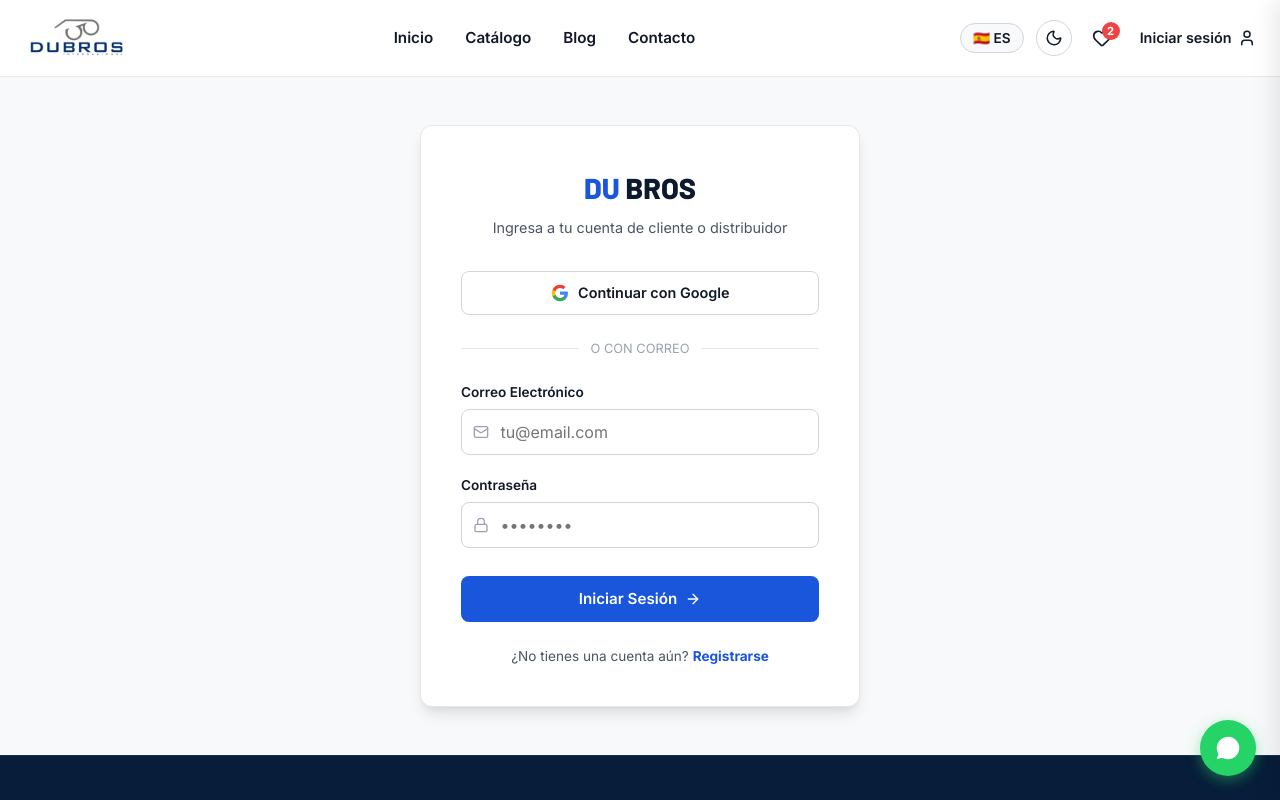
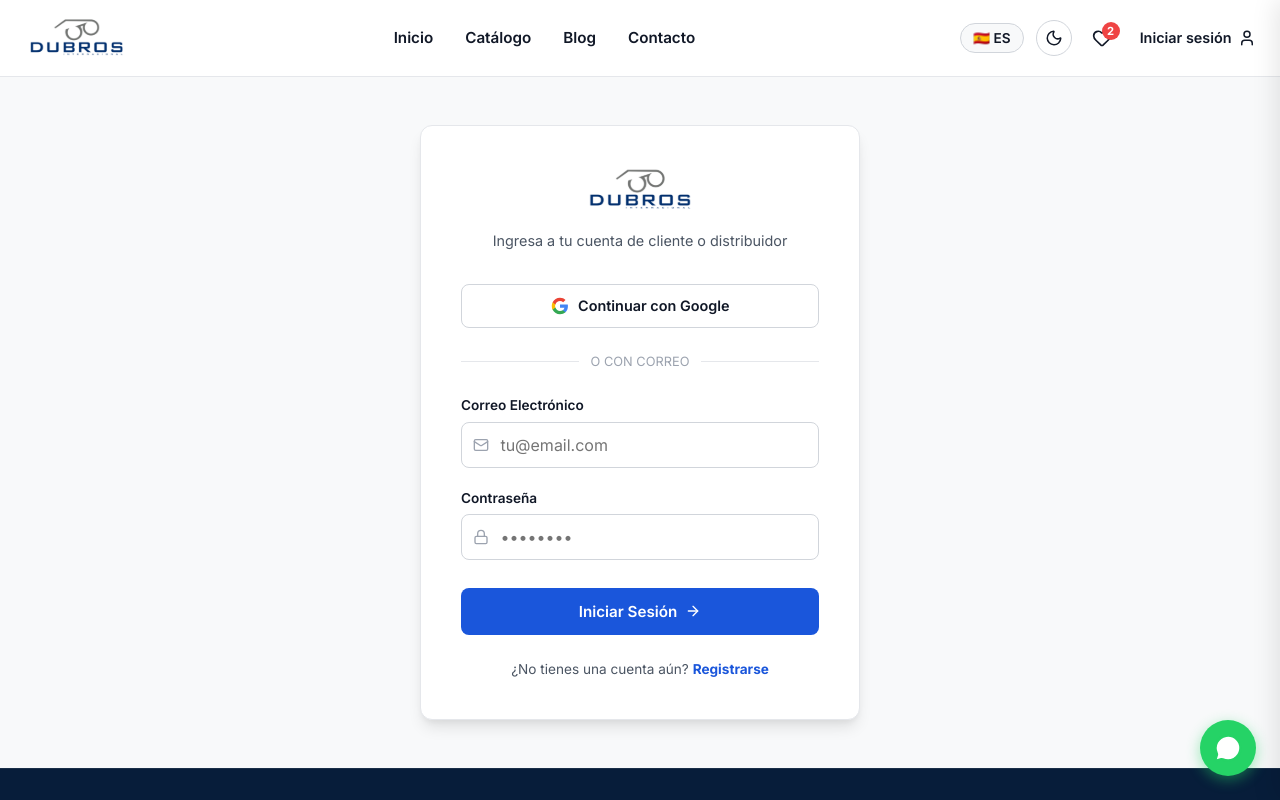
Before and after one commit to dubroswix-png/dubros-app, a Next.js app: page /login in a window 1280 px wide. Shown: the top 800 px of the page. Built offline with nearby package versions, Linux system fonts and the light colour scheme; no server answers.

Commit message:
Agregado logo en la pagina de login

```diff
--- a/src/app/login/page.tsx
+++ b/src/app/login/page.tsx
@@ -77,16 +77,12 @@
         }}
       >
         <div style={{ textAlign: 'center', marginBottom: '2rem' }}>
-          <div
-            style={{
-              fontWeight: 800,
-              fontSize: '1.8rem',
-              fontFamily: 'var(--font-heading)',
-              color: 'var(--navy)',
-              marginBottom: '0.5rem',
-            }}
-          >
-            <span style={{ color: 'var(--blue)' }}>DU</span> BROS
+          <div style={{ display: 'flex', justifyContent: 'center', marginBottom: '1rem' }}>
+            <img
+              src="/images/logo.svg"
+              alt="Dubros Logo"
+              style={{ height: '48px', width: 'auto', objectFit: 'contain' }}
+            />
           </div>
           <p style={{ fontSize: '0.9rem', color: 'var(--text-secondary)' }}>
             {isRegister ? 'Crea tu cuenta de cliente comercial' : 'Ingresa a tu cuenta de cliente o distribuidor'}
```
